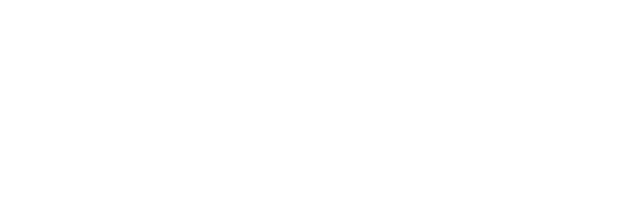
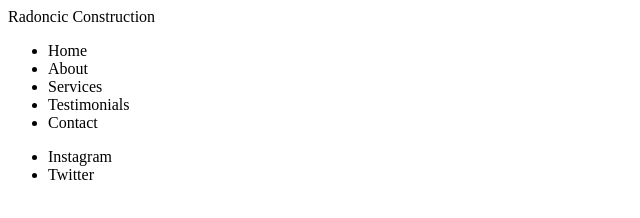
Before and after one commit to avearmin/construction-company-website, a plain HTML site: page index.html in a window 1280 px wide. Shown: the whole page, without its empty margins (0-640 px from the left). Drawn offline with Linux system fonts and the light colour scheme.

Commit message:
Add HTML structure for header component
The purpose of this commit is to lay the foundation for the header component by creating the HTML structure. The logo is contained within a div with the id 'logo', the main navigation links are contained within an unordered list with the id 'nav-bar', and the social media icons are contained within another unordered list with the id 'social-media-icons'. This HTML structure will serve as the basis for future styling with CSS.

```diff
--- a/index.html
+++ b/index.html
@@ -6,6 +6,19 @@
     </head>
 
     <body>
-
+        <header>
+            <div id="logo">Radoncic Construction</div>
+	    <ul id="nav-bar">
+                <li>Home</li>
+                <li>About</li>
+                <li>Services</li>
+                <li>Testimonials</li>
+                <li>Contact</li>
+            </ul>
+            <ul id="social-media-icons">
+                <li>Instagram</li>
+                <li>Twitter</li>
+            </ul>
+        </header>
     </body>
 <html>
```
